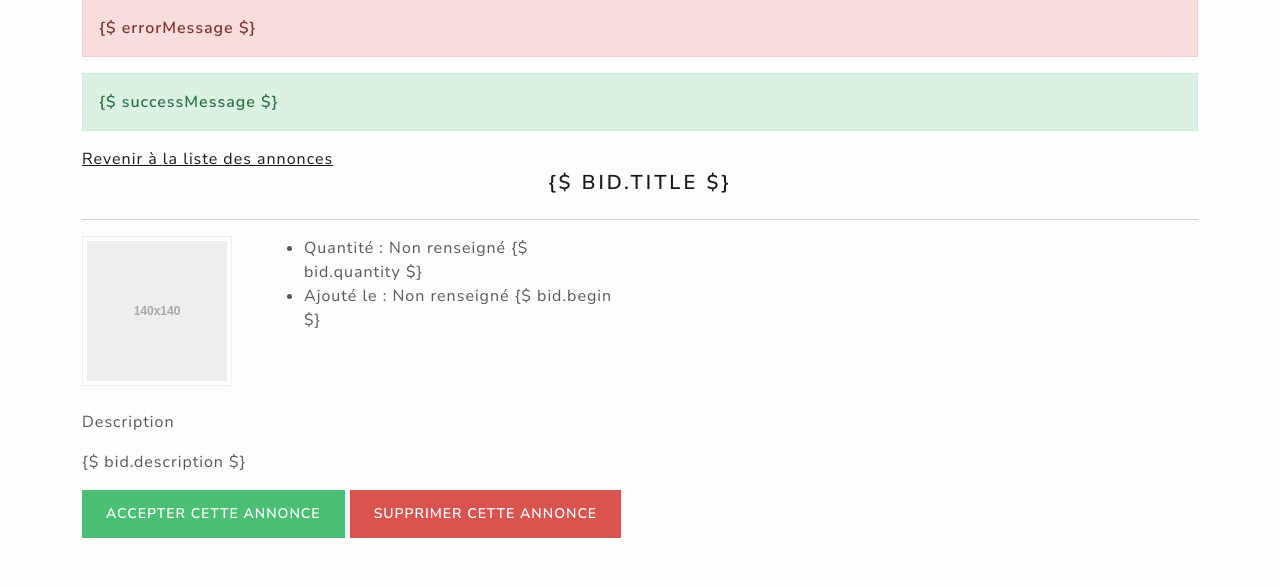
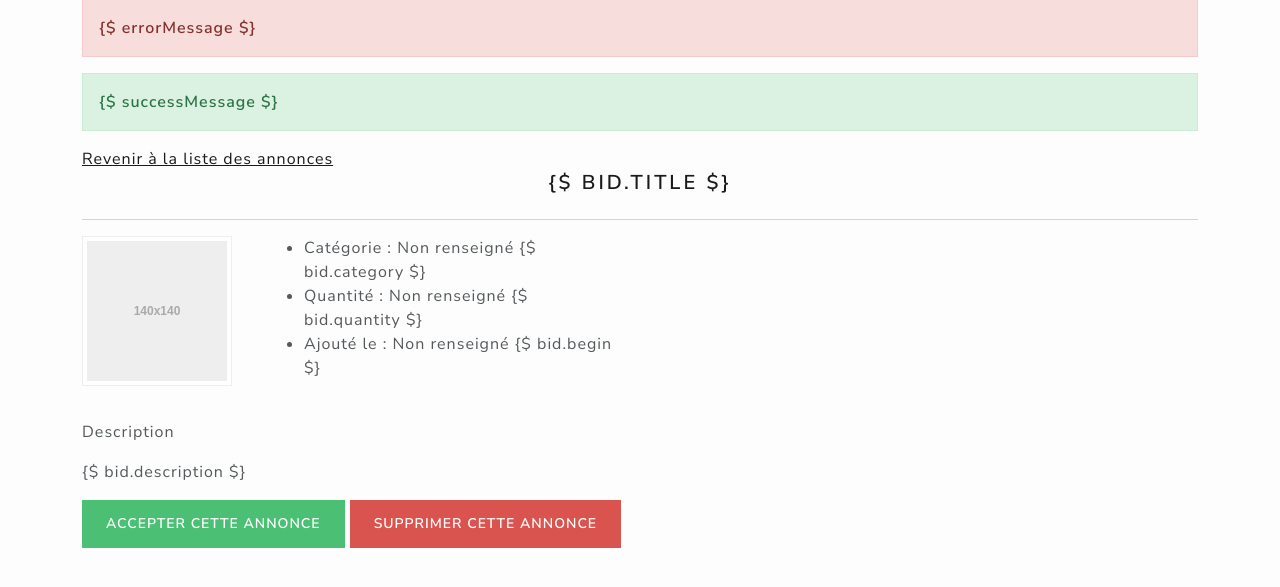
Before and after one commit to 11h42/bruits-de-la-rue, a Django app: page /annonces/1/ in a window 1280 px wide. Shown: the part 179-766 px from the top of the page. Run offline with Django 3.2, Linux system fonts and the light colour scheme; the visitor is signed in with stand-in values (Sample User, id 1); data that the repository does not hold is empty; parts of the project's set-up code (start-up, migrations or seed data) failed here and were passed over; some libraries are stand-ins or nearby versions.

Commit message:
Show the category in bid details

```diff
--- a/frontend/templates/bids/bid.html
+++ b/frontend/templates/bids/bid.html
@@ -22,6 +22,8 @@
                         </div>
                         <div class="col-lg-4 col-md-4">
                             <ul>
+                                <li><b>Catégorie :</b> <span ng-hide="bid.category">Non renseigné</span> {$
+                                    bid.category $}</li>
                                 <li><b>Quantité :</b> <span ng-hide="bid.quantity">Non renseigné</span> {$
                                     bid.quantity $}
                                 </li>
```
